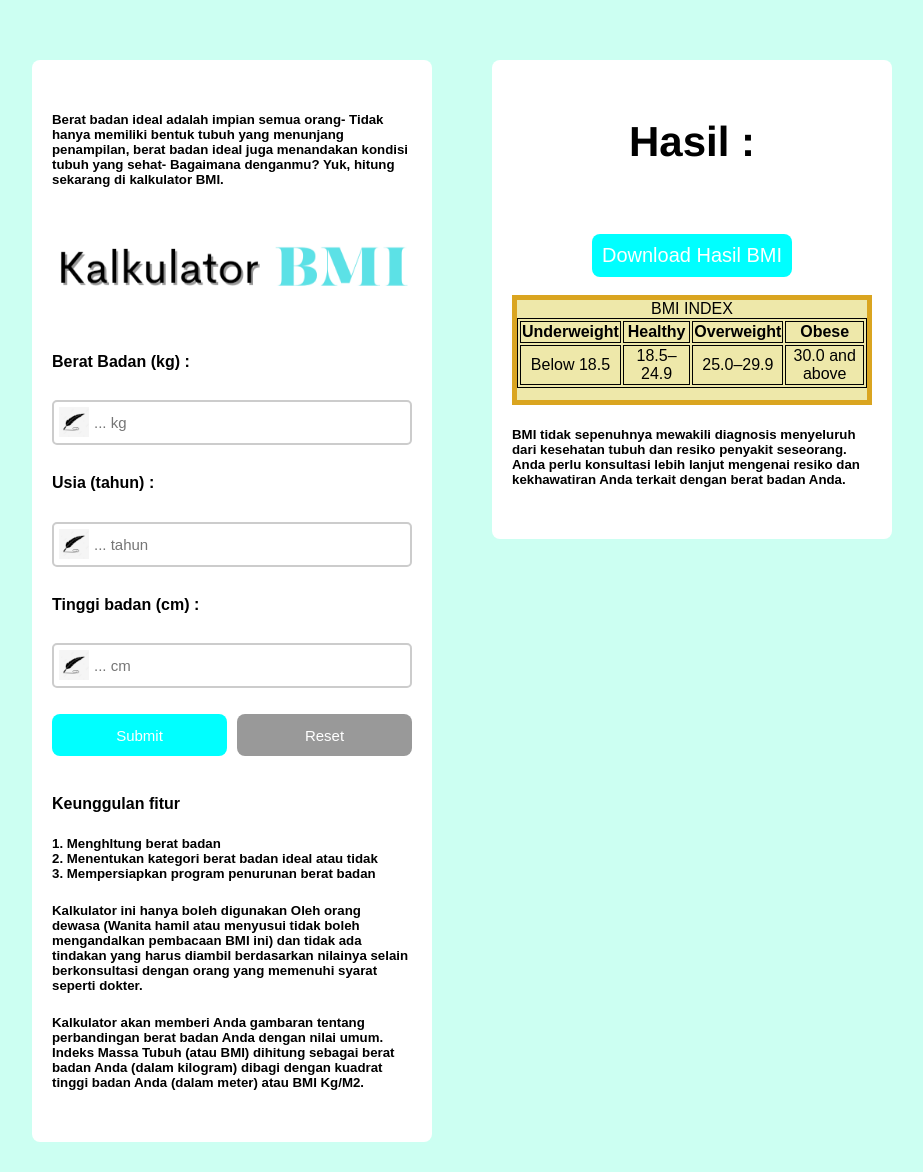
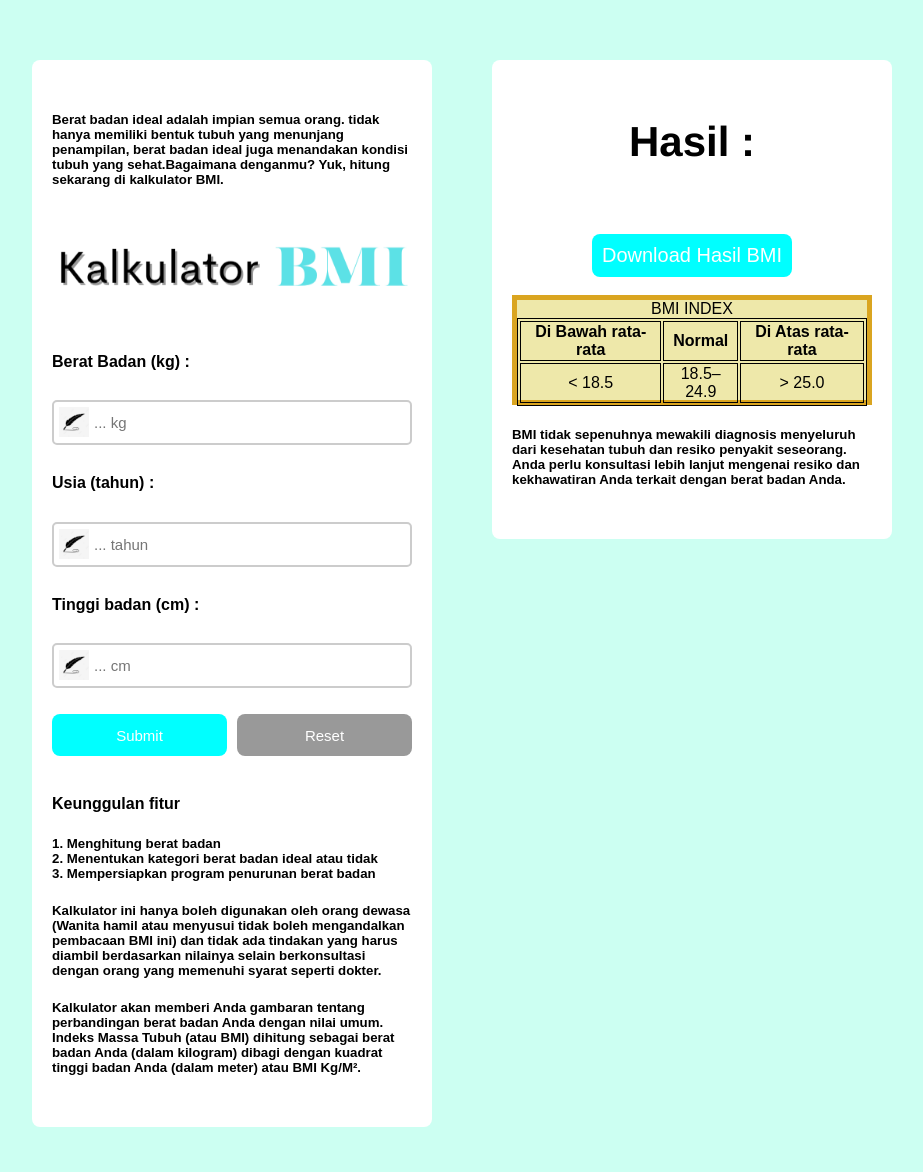
Before and after one commit to revou-fundamental-course/10-jul-23-Hanz4Me, a plain HTML site: page index.html in a window 1280 px wide. Shown: the part 128-1300 px from the top of the page, without its empty margins (178-1101 px from the left). Drawn offline with Linux system fonts and the light colour scheme.

Commit message:
sedikit modifikasi

```diff
--- a/index.html
+++ b/index.html
@@ -10,9 +10,9 @@
       <div class="col">
         <div id="container">
           <h5>
-            Berat badan ideal adalah impian semua orang- Tidak hanya memiliki
+            Berat badan ideal adalah impian semua orang. tidak hanya memiliki
             bentuk tubuh yang menunjang penampilan, berat badan ideal juga
-            menandakan kondisi tubuh yang sehat- Bagaimana denganmu? Yuk, hitung
+            menandakan kondisi tubuh yang sehat.Bagaimana denganmu? Yuk, hitung
             sekarang di kalkulator BMI.
           </h5>
           <br />
@@ -43,12 +43,12 @@
           <br />
           <h4>Keunggulan fitur</h4>
           <h5>
-            1. Menghltung berat badan <br />
+            1. Menghitung berat badan <br />
             2. Menentukan kategori berat badan ideal atau tidak <br />
             3. Mempersiapkan program penurunan berat badan
           </h5>
           <h5>
-            Kalkulator ini hanya boleh digunakan Oleh orang dewasa (Wanita hamil
+            Kalkulator ini hanya boleh digunakan oleh orang dewasa (Wanita hamil
             atau menyusui tidak boleh mengandalkan pembacaan BMI ini) dan tidak
             ada tindakan yang harus diambil berdasarkan nilainya selain
             berkonsultasi dengan orang yang memenuhi syarat seperti dokter.
@@ -57,7 +57,7 @@
             Kalkulator akan memberi Anda gambaran tentang perbandingan berat
             badan Anda dengan nilai umum. Indeks Massa Tubuh (atau BMI) dihitung
             sebagai berat badan Anda (dalam kilogram) dibagi dengan kuadrat
-            tinggi badan Anda (dalam meter) atau BMI Kg/M2.
+            tinggi badan Anda (dalam meter) atau BMI Kg/M².
           </h5>
         </div>
       </div>
@@ -77,16 +77,14 @@
             <table>
                 <caption>BMI INDEX</caption>
                 <tr>
-                  <th>Underweight</th>
-                  <th>Healthy</th>
-                  <th>Overweight</th>
-                  <th>Obese</th>
+                  <th>Di Bawah rata-rata</th>
+                  <th>Normal</th>
+                  <th>Di Atas rata-rata</th>
                 </tr>
                 <tr>
-                  <td>Below 18.5</td>
+                  <td> < 18.5 </td>
                   <td>18.5–24.9</td>
-                  <td>25.0–29.9</td>
-                  <td>30.0 and above</td>
+                  <td> > 25.0 </td>
                 </tr>
               </table>
         </div>
--- a/script.js
+++ b/script.js
@@ -30,13 +30,13 @@ function calculateBMI() {
 							/ 10000)).toFixed(2);
 
 		if (bmi < 18.6) result.innerHTML =
-			`Under beratbadan : <span>${bmi}</span>`;
+			`Berat Badan di bawah rata-rata : <span>${bmi}</span>`;
 
 		else if (bmi >= 18.6 && bmi < 24.9)
 			result.innerHTML =
-				`Normal : <span>${bmi}</span>`;
+				`Berat Badan Normal : <span>${bmi}</span>`;
 
 		else result.innerHTML =
-			`Over beratbadan : <span>${bmi}</span>`;
+			`Berat Badan di atas rata-rata : <span>${bmi}</span>`;
 	}
 }
```
